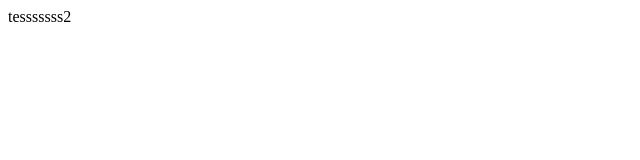
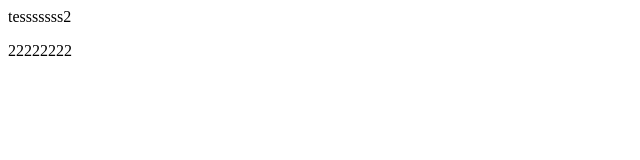
Before and after one commit to Hytosz/remote3, a plain HTML site: page index.html in a window 1280 px wide. Shown: the full height of the page, 0-640 px from the left. Drawn offline with Linux system fonts and the light colour scheme.

Commit message:
mengedit

```diff
--- a/index.html
+++ b/index.html
@@ -1 +1,2 @@
 <p>tesssssss2</p>
+<p> 22222222</p>
```
